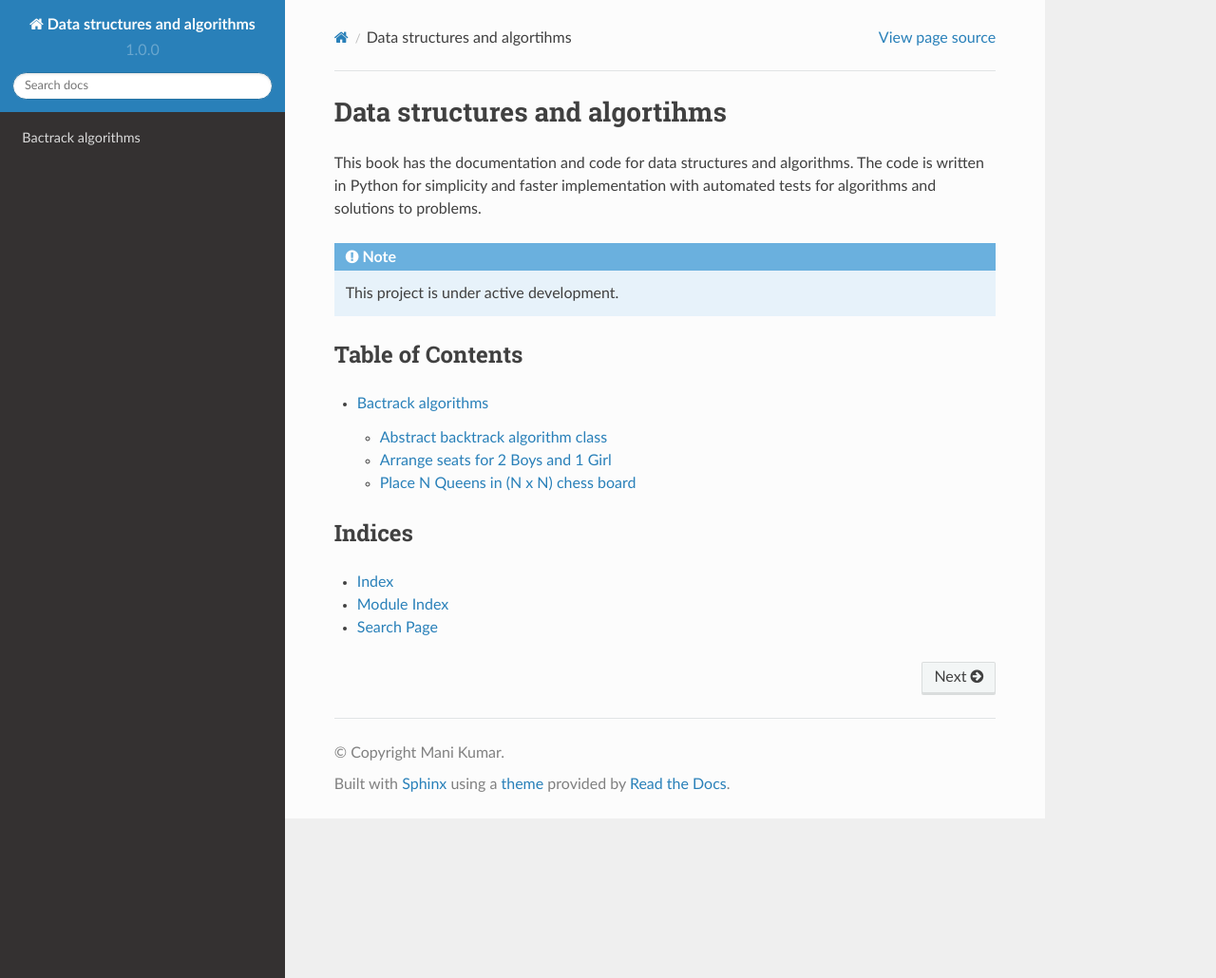
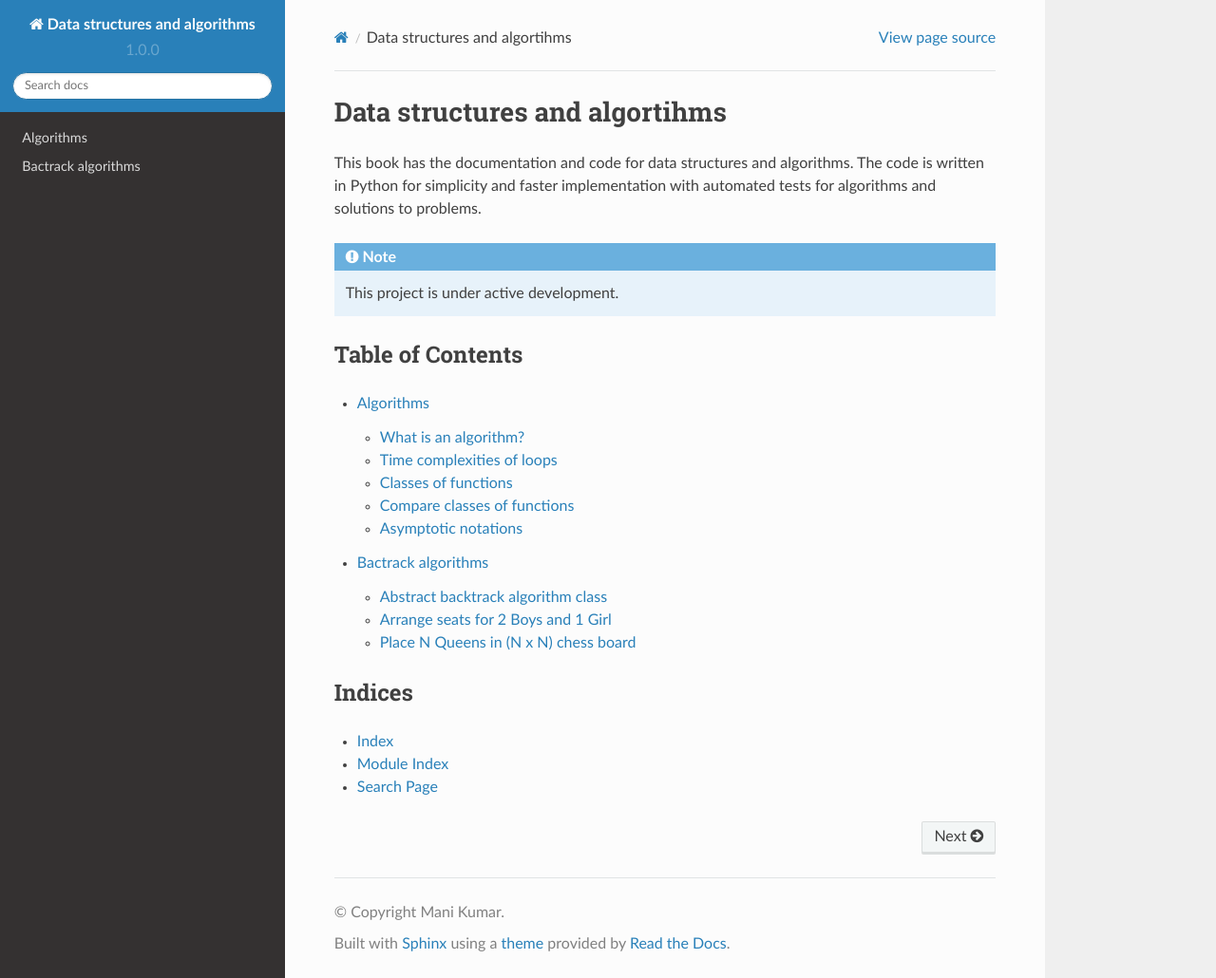
Before and after one commit to manid2/dsa, a Sphinx documentation site: the page built from docs/index.rst, in a window 1280 px wide and 1030 px high. Shown: the whole window at 95% size. Built offline with Sphinx 7.4.7 and the Read the Docs theme 2.0.0, drawn with Linux system fonts in a browser that asks for light colours; some of the changed lines change nothing that is shown.

Commit message:
feat: [docs] Add algorithms page

```diff
--- /dev/null
+++ b/docs/algorithms/index.rst
@@ -0,0 +1,57 @@
+==========
+Algorithms
+==========
+
+Understand and analyse algorithms with time and space complexities.
+
+What is an algorithm?
+=====================
+
+An Algorithm is a step by step procedure to solve a computational problem. It
+is different from a computer program which is a set of instructions to be
+given to a machine, an algorithm is written in simple English like statements
+for human understanding.
+
+Time complexities of loops
+==========================
+
+The degree of polynomial is used to write the time and space complexities in
+big O notation.
+
+======================  ==================
+  Loop                    Time complexity
+======================  ==================
+for (i=0; i<n; i++)     :math:`O(n)`
+for (i=1; i<n; i*=2)    :math:`O(\log_2 n)`
+for (i=1; i<n; i*=3)    :math:`O(\log_3 n)`
+======================  ==================
+
+Classes of functions
+====================
+
+===============================  =============
+  Big O                            Time
+===============================  =============
+:math:`O(1)`                     Constant
+:math:`O(\log n), O(n \log n)`   Logarithmic
+:math:`O(n)`                     Linear
+:math:`O(n^2)`                   Quadratic
+:math:`O(n^3)`                   Cubic
+:math:`O(2^n), O(3^n), O(n^n)`   Exponential
+===============================  =============
+
+Compare classes of functions
+============================
+
+.. math::
+   :label: algorithm classes comparision
+
+   1 < \log n < \sqrt n < n < n \log n < n^2 < n^3 < ...
+   < 2^n < 3^n < ... < n^n
+
+Asymptotic notations
+====================
+
+1. Big O - upper bound (also used when theta Θ could not be used)
+2. Omega (Ω) - lower bound
+3. Theta (Θ) - average bound (useful)
--- a/docs/index.rst
+++ b/docs/index.rst
@@ -16,6 +16,7 @@ Table of Contents
 .. toctree::
    :maxdepth: 2
 
+   algorithms/index
    backtrack/index
 
 Indices
```
